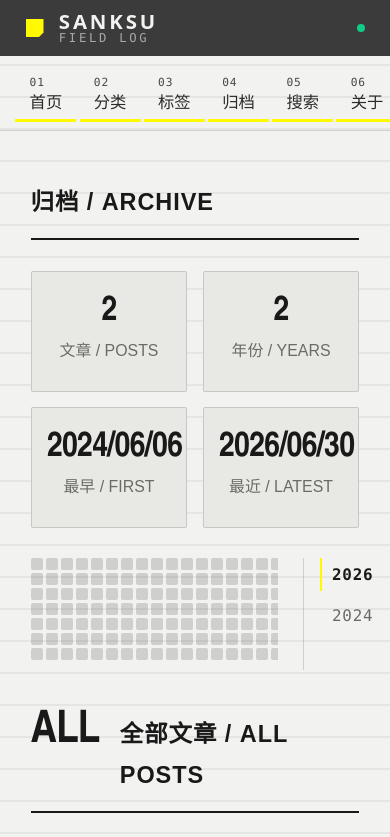
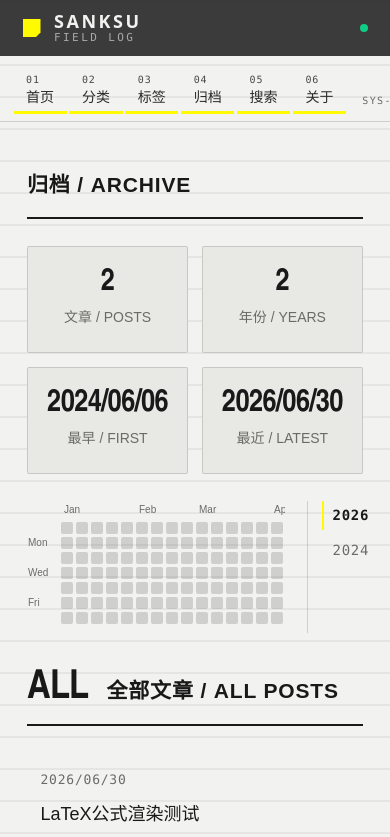
Before and after one commit to Sanksu/sanksu.github.io, an Astro site: page /archive in a window 390 px wide. Shown: the top 837 px of the page. Built offline with nearby package versions, Linux system fonts and the light colour scheme; Astro itself is replaced by a stand-in of ours; some packages are replaced by stand-ins of ours.

Commit message:
feat: 迁移 MDX + 搜索索引重构 + 深色模式修复 + 依赖精简
- 文章从 .md 迁移到 .mdx（修复块级公式 KaTeX 渲染，支持多行公式）
- 搜索索引改为 Astro API 路由原生生成（src/pages/search-index.json.ts），
  移除独立脚本 + js-yaml 依赖
- 深色模式修复：head 主题脚本误用 { 包裹导致从不执行，改纯 JS IIFE
- stripHtml 剥离星号但保留下划线（搜索一致性）
- 搜索淡入简化单 rAF；归档贡献图月份/星期标签（英文）
- create-post.ts 生成 .mdx；移除 playwright/js-yaml/@types 等冗余依赖
- 全部页面字号取整

```diff
--- a/astro.config.mjs
+++ b/astro.config.mjs
@@ -1,6 +1,7 @@
 // @ts-check
 import { defineConfig } from 'astro/config'
 import sitemap from '@astrojs/sitemap'
+import mdx from '@astrojs/mdx'
 import remarkMath from 'remark-math'
 import rehypeKatex from 'rehype-katex'
 
@@ -16,5 +17,5 @@ export default defineConfig({
       wrap: true,
     },
   },
-  integrations: [sitemap()],
+  integrations: [sitemap(), mdx()],
 })
--- a/scripts/create-post.ts
+++ b/scripts/create-post.ts
@@ -58,7 +58,7 @@ function main() {
   const tags = parseList(args[2])
   const date = formatDate()
   const slug = slugify(title)
-  const filename = `${date}-${slug}.md`
+  const filename = `${date}-${slug}.mdx`
   const filePath = path.join(process.cwd(), 'src', 'content', 'posts', filename)
 
   if (fs.existsSync(filePath)) {
--- a/src/content/config.ts
+++ b/src/content/config.ts
@@ -2,8 +2,8 @@ import { defineCollection, z } from 'astro:content'
 
 /**
  * 文章内容集合
- * 从 `src/content/posts/` 目录读取 Markdown 文章
- * 文件名格式：`YYYY-MM-DD-slug.md`，slug 由文件名自动派生（去除日期前缀）
+ * 从 `src/content/posts/` 目录读取 Markdown/MDX 文章
+ * 文件名格式：`YYYY-MM-DD-slug.md` 或 `.mdx`，slug 由文件名自动派生（去除日期前缀）
  */
 const posts = defineCollection({
   type: 'content',
--- a/src/pages/archive/index.astro
+++ b/src/pages/archive/index.astro
@@ -10,7 +10,7 @@ const posts = await getVisiblePosts()
 const totalPosts = posts.length
 const firstDate = posts.length ? posts[posts.length - 1].data.date : null
 const lastDate = posts.length ? posts[0].data.date : null
-const years = posts.length ? new Set(posts.map(p => p.data.date.getFullYear())) : new Set()
+const years = posts.length ? new Set(posts.map(p => p.data.date.getFullYear())) : new Set<number>()
 
 // 构建贡献图数据：key = YYYY-MM-DD，value = 当日文章数
 const postByDate = new Map<string, number>()
@@ -27,7 +27,10 @@ const yearsSorted = Array.from(years).sort((a, b) => b - a)
 interface ContribCell { date: Date; level: number }
 interface ContribYear { year: number; weeks: ContribCell[][] }
 
-const contribYears: ContribYear[] = yearsSorted.map(year => {
+// 月份标签：每列顶部显示，仅当该列是该月第一列时显示月份简写（GitHub 风格）
+const MONTH_ABBR = ['Jan', 'Feb', 'Mar', 'Apr', 'May', 'Jun', 'Jul', 'Aug', 'Sep', 'Oct', 'Nov', 'Dec']
+
+function buildContribYear(year: number, postByDate: Map<string, number>): { year: number; weeks: ContribCell[][]; monthLabels: (string | null)[] } {
   const weeks: ContribCell[][] = []
   const end = new Date(year, 11, 31)
   const cur = new Date(year, 0, 1)
@@ -47,8 +50,24 @@ const contribYears: ContribYear[] = yearsSorted.map(year => {
     cur.setDate(cur.getDate() + 1)
   }
   if (week.length > 0) weeks.push(week)
-  return { year, weeks }
-})
+
+  // 月份标签：每列取第一天，若月份变化则标记
+  const monthLabels: (string | null)[] = []
+  let lastMonth = -1
+  for (const w of weeks) {
+    const firstDay = w.find(c => c.date.getFullYear() === year) ?? w[0]
+    const m = firstDay.date.getMonth()
+    if (m !== lastMonth) {
+      monthLabels.push(MONTH_ABBR[m])
+      lastMonth = m
+    } else {
+      monthLabels.push(null)
+    }
+  }
+  return { year, weeks, monthLabels }
+}
+
+const contribYears = yearsSorted.map(year => buildContribYear(year, postByDate))
 
 /** 格式化日期为 YYYY-MM-DD */
 function dateKey(d: Date): string {
@@ -92,23 +111,35 @@ function dateKey(d: Date): string {
     <section class="ek-contrib-panel ek-reveal">
       <div class="ek-contrib-view">
         {contribYears.map((cy, i) => (
-          <div
-            class="ek-contrib"
-            data-year-panel={cy.year}
-            hidden={i !== 0}
-            aria-label={`${cy.year} 年文章发布分布`}
-          >
-            {cy.weeks.map((w, wi) => (
-              <div class="ek-contrib__col" key={wi}>
-                {w.map((cell, ci) => (
-                  <span
-                    class={`ek-contrib__cell ek-contrib__cell--${cell.level}`}
-                    key={ci}
-                    title={cell.level > 0 ? `${dateKey(cell.date)}: ${cell.level} 篇` : ''}
-                  />
+          <div class="ek-contrib" data-year-panel={cy.year} hidden={i !== 0} aria-label={`${cy.year} 年文章发布分布`}>
+            {/* 顶部月份行 */}
+            <div class="ek-contrib__months" aria-hidden="true">
+              <span class="ek-contrib__label-gutter"></span>
+              {cy.monthLabels.map((label) => (
+                <span class="ek-contrib__month">{label ?? ''}</span>
+              ))}
+            </div>
+            <div class="ek-contrib__body">
+              {/* 左侧星期标签 */}
+              <div class="ek-contrib__days" aria-hidden="true">
+                {['', 'Mon', '', 'Wed', '', 'Fri', ''].map((d) => (
+                  <span class="ek-contrib__day">{d}</span>
                 ))}
               </div>
-            ))}
+              {/* 图网格 */}
+              <div class="ek-contrib__grid">
+                {cy.weeks.map((w) => (
+                  <div class="ek-contrib__col">
+                    {w.map((cell) => (
+                      <span
+                        class={`ek-contrib__cell ek-contrib__cell--${cell.level}`}
+                        title={cell.level > 0 ? `${dateKey(cell.date)}: ${cell.level} 篇` : ''}
+                      />
+                    ))}
+                  </div>
+                ))}
+              </div>
+            </div>
           </div>
         ))}
       </div>
--- a/src/styles/global.scss
+++ b/src/styles/global.scss
@@ -30,7 +30,7 @@
 
 html {
   scroll-behavior: smooth;
-  font-size: 20.4px;
+  font-size: 18px;
 }
 
 body {
@@ -140,7 +140,7 @@ body::after {
 
 .ek-brand__text small {
   font-family: var(--ek-font-mono);
-  font-size: 0.6rem;
+  font-size: 11px;
   letter-spacing: 0.22em;
   color: var(--ek-panel-text);
   opacity: 0.6;
@@ -151,7 +151,7 @@ body::after {
   align-items: center;
   gap: 0.6rem;
   font-family: var(--ek-font-mono);
-  font-size: 0.7rem;
+  font-size: 13px;
   letter-spacing: 0.12em;
   color: var(--ek-panel-text);
   opacity: 0.8;
@@ -209,7 +209,7 @@ body::after {
 
 .ek-rail__index {
   font-family: var(--ek-font-mono);
-  font-size: 0.65rem;
+  font-size: 12px;
   letter-spacing: 0.08em;
   opacity: 0.85;
   min-width: 20px;
@@ -222,13 +222,13 @@ body::after {
 }
 
 .ek-rail__label-cn {
-  font-size: 0.92rem;
+  font-size: 17px;
   font-weight: 500;
 }
 
 .ek-rail__label-en {
   font-family: var(--ek-font-mono);
-  font-size: 0.55rem;
+  font-size: 10px;
   letter-spacing: 0.16em;
   opacity: 0.7;
   text-transform: uppercase;
@@ -268,7 +268,7 @@ body::after {
 
 .ek-rail__foot-code {
   font-family: var(--ek-font-mono);
-  font-size: 0.6rem;
+  font-size: 11px;
   letter-spacing: 0.14em;
   color: var(--ek-muted);
 }
@@ -284,7 +284,7 @@ body::after {
   background: var(--ek-paper);
   color: var(--ek-ink);
   cursor: pointer;
-  font-size: 0.85rem;
+  font-size: 15px;
   line-height: 1;
   transition: color var(--ek-motion-direct) var(--ek-ease), background var(--ek-motion-direct) var(--ek-ease), border-color var(--ek-motion-direct) var(--ek-ease);
 }
@@ -313,7 +313,7 @@ body::after {
   gap: 1rem;
   padding: 1rem clamp(1.5rem, 4vw, 3.5rem);
   flex-wrap: wrap;
-  font-size: 0.8rem;
+  font-size: 14px;
 }
 
 .ek-dock__section {
@@ -331,7 +331,7 @@ body::after {
 
 .ek-dock__sys {
   font-family: var(--ek-font-mono);
-  font-size: 0.62rem;
+  font-size: 11px;
   letter-spacing: 0.16em;
   opacity: 0.7;
 }
@@ -353,7 +353,7 @@ body::after {
   align-items: center;
   gap: 0.4rem;
   font-family: var(--ek-font-mono);
-  font-size: 0.68rem;
+  font-size: 12px;
   letter-spacing: 0.12em;
   border: 1px solid var(--ek-panel-text);
   border-radius: var(--ek-radius);
@@ -396,7 +396,7 @@ body::after {
   border: 1px solid var(--ek-line-strong);
   border-radius: var(--ek-radius);
   cursor: pointer;
-  font-size: 1.05rem;
+  font-size: 19px;
   transition: color var(--ek-motion-direct) var(--ek-ease), background var(--ek-motion-direct) var(--ek-ease), transform var(--ek-motion-direct) var(--ek-ease);
 }
 
@@ -438,7 +438,7 @@ body::after {
 
 .ek-section-title__index {
   font-family: var(--ek-font-display);
-  font-size: 2.2rem;
+  font-size: 40px;
   font-weight: 700;
   line-height: 1;
   color: var(--ek-ink);
@@ -446,7 +446,7 @@ body::after {
 }
 
 .ek-section-title__text {
-  font-size: 1.15rem;
+  font-size: 21px;
   font-weight: 600;
   letter-spacing: 0.04em;
 }
@@ -454,7 +454,7 @@ body::after {
 .ek-section-title__meta {
   margin-left: auto;
   font-family: var(--ek-font-mono);
-  font-size: 0.7rem;
+  font-size: 13px;
   letter-spacing: 0.12em;
   color: var(--ek-muted);
 }
@@ -498,7 +498,7 @@ body::after {
 
 .ek-list__date {
   font-family: var(--ek-font-mono);
-  font-size: 0.72rem;
+  font-size: 13px;
   letter-spacing: 0.06em;
   color: var(--ek-muted);
 }
@@ -525,7 +525,7 @@ body::after {
 
 .ek-chip {
   font-family: var(--ek-font-mono);
-  font-size: 0.62rem;
+  font-size: 11px;
   letter-spacing: 0.08em;
   color: var(--ek-muted);
   border: 1px solid var(--ek-line-strong);
@@ -550,7 +550,7 @@ body::after {
 
 .ek-cloud a {
   font-family: var(--ek-font-mono);
-  font-size: 0.75rem;
+  font-size: 14px;
   letter-spacing: 0.06em;
   color: var(--ek-ink);
   border: 1px solid var(--ek-line-strong);
@@ -567,7 +567,7 @@ body::after {
 
 .ek-tag-count {
   font-family: var(--ek-font-mono);
-  font-size: 0.62rem;
+  font-size: 11px;
   color: var(--ek-muted);
   margin-left: 0.35rem;
 }
@@ -625,14 +625,14 @@ body::after {
 
 .ek-post-meta__label {
   font-family: var(--ek-font-mono);
-  font-size: 0.58rem;
+  font-size: 10px;
   letter-spacing: 0.14em;
   text-transform: uppercase;
   color: var(--ek-muted);
 }
 
 .ek-post-meta__value {
-  font-size: 0.85rem;
+  font-size: 15px;
   font-weight: 500;
 }
 
@@ -643,7 +643,7 @@ body::after {
 }
 
 .ek-prose h2 {
-  font-size: 1.35rem;
+  font-size: 24px;
   font-weight: 600;
   margin: 2.5rem 0 1rem;
   padding-bottom: 0.5rem;
@@ -662,7 +662,7 @@ body::after {
 }
 
 .ek-prose h3 {
-  font-size: 1.12rem;
+  font-size: 20px;
   font-weight: 600;
   margin: 2rem 0 0.75rem;
 }
@@ -732,7 +732,7 @@ body::after {
   width: 100%;
   border-collapse: collapse;
   margin: 1.5rem 0;
-  font-size: 0.9rem;
+  font-size: 16px;
 }
 
 .ek-prose th,
@@ -768,7 +768,7 @@ body::after {
   padding: 1.1rem 1rem;
   overflow-x: auto;
   line-height: 1.65;
-  font-size: 0.85rem;
+  font-size: 15px;
   margin: 1.5rem 0;
 }
 
@@ -806,7 +806,7 @@ body::after {
   top: 0.5rem;
   left: 0.85rem;
   font-family: var(--ek-font-mono);
-  font-size: 0.6rem;
+  font-size: 11px;
   letter-spacing: 0.12em;
   color: var(--ek-code-text);
   opacity: 0.6;
@@ -816,7 +816,7 @@ body::after {
 
 .ek-copy-btn {
   font-family: var(--ek-font-mono);
-  font-size: 0.62rem;
+  font-size: 11px;
   letter-spacing: 0.08em;
   padding: 0.25rem 0.6rem;
   border: 1px solid var(--ek-code-text);
@@ -840,7 +840,7 @@ body::after {
   position: sticky;
   top: calc(var(--ek-topbar-h) + 1.5rem);
   align-self: start;
-  font-size: 0.82rem;
+  font-size: 15px;
   border-left: 1px solid var(--ek-line-strong);
   padding-left: 1.1rem;
   max-height: calc(100vh - var(--ek-topbar-h) - 3rem);
@@ -849,7 +849,7 @@ body::after {
 
 .ek-toc__title {
   font-family: var(--ek-font-mono);
-  font-size: 0.78rem;
+  font-size: 14px;
   letter-spacing: 0.18em;
   text-transform: uppercase;
   color: var(--ek-muted);
@@ -906,12 +906,12 @@ body::after {
 
 .ek-toc .ek-toc__lvl3 a {
   padding-left: 2rem;
-  font-size: 0.78rem;
+  font-size: 14px;
 }
 
 .ek-toc .ek-toc__lvl4 a {
   padding-left: 3rem;
-  font-size: 0.76rem;
+  font-size: 14px;
 }
 
 /* 上一篇/下一篇 */
@@ -946,14 +946,14 @@ body::after {
 
 .ek-postnav__label {
   font-family: var(--ek-font-mono);
-  font-size: 0.62rem;
+  font-size: 11px;
   letter-spacing: 0.14em;
   text-transform: uppercase;
   color: var(--ek-muted);
 }
 
 .ek-postnav__title {
-  font-size: 0.92rem;
+  font-size: 17px;
   font-weight: 500;
 }
 
@@ -1029,7 +1029,7 @@ body::after {
   width: 100%;
   padding: 0.9rem 1.1rem;
   font-family: var(--ek-font-mono);
-  font-size: 0.95rem;
+  font-size: 17px;
   border: 2px solid var(--ek-ink);
   border-radius: var(--ek-radius);
   background: var(--ek-paper-raised);
@@ -1048,7 +1048,7 @@ body::after {
   align-items: baseline;
   gap: 0.5rem;
   font-family: var(--ek-font-tech);
-  font-size: 0.85rem;
+  font-size: 15px;
   font-weight: 600;
   letter-spacing: 0.08em;
   color: var(--ek-ink);
@@ -1085,7 +1085,7 @@ body::after {
 
 .ek-search-list .ek-search-content {
   color: var(--ek-muted);
-  font-size: 0.85rem;
+  font-size: 15px;
   margin: 0.25rem 0 0;
 }
 
@@ -1137,7 +1137,7 @@ body::after {
 .ek-stat__value {
   display: block;
   font-family: var(--ek-font-display);
-  font-size: 1.7rem;
+  font-size: 31px;
   font-weight: 700;
   line-height: 1.1;
   letter-spacing: -0.02em;
@@ -1145,7 +1145,7 @@ body::after {
 
 .ek-stat__label {
   color: var(--ek-muted);
-  font-size: 0.78rem;
+  font-size: 14px;
   margin-top: 0.15rem;
 }
 
@@ -1195,12 +1195,12 @@ body::after {
 .ek-social__label {
   font-family: var(--ek-font-tech);
   font-weight: 600;
-  font-size: 0.9rem;
+  font-size: 16px;
 }
 
 .ek-social__url {
   font-family: var(--ek-font-mono);
-  font-size: 0.72rem;
+  font-size: 13px;
   color: var(--ek-muted);
 }
 
@@ -1223,7 +1223,7 @@ body::after {
 
 .ek-contrib-year {
   font-family: var(--ek-font-mono);
-  font-size: 0.78rem;
+  font-size: 14px;
   letter-spacing: 0.05em;
   color: var(--ek-muted);
   background: none;
@@ -1251,14 +1251,63 @@ body::after {
 
 /* GitHub 式贡献图 */
 .ek-contrib {
+  overflow-x: auto;
+  padding-bottom: 0.5rem;
+}
+
+.ek-contrib[hidden] {
+  display: none;
+}
+
+/* 顶部月份行 */
+.ek-contrib__months {
+  display: flex;
+  gap: 3px;
+  margin-bottom: 4px;
+}
+
+.ek-contrib__label-gutter {
+  width: 28px;
+  flex-shrink: 0;
+  margin-right: 6px;
+}
+
+.ek-contrib__month {
+  font-size: 10px;
+  color: var(--ek-muted);
+  flex-shrink: 0;
+  width: 12px;
+  white-space: nowrap;
+  overflow: visible;
+}
+
+/* 主体：星期标签 + 网格 */
+.ek-contrib__body {
+  display: flex;
+  gap: 6px;
+}
+
+.ek-contrib__days {
+  display: flex;
+  flex-direction: column;
+  gap: 3px;
+  flex-shrink: 0;
+}
+
+.ek-contrib__day {
+  font-size: 10px;
+  color: var(--ek-muted);
+  width: 28px;
+  height: 12px;
+  line-height: 12px;
+  text-align: left;
+  padding-left: 1px;
+}
+
+.ek-contrib__grid {
   display: flex;
   gap: 3px;
   overflow-x: auto;
-  padding-bottom: 0.5rem;
-}
-
-.ek-contrib[hidden] {
-  display: none;
 }
 
 .ek-contrib__col {
@@ -1326,26 +1375,26 @@ body::after {
 
 .ek-timeline__year {
   font-family: var(--ek-font-display);
-  font-size: 1.3rem;
+  font-size: 23px;
   font-weight: 700;
   letter-spacing: -0.02em;
 }
 
 .ek-timeline__content h3 {
-  font-size: 0.95rem;
+  font-size: 17px;
   font-weight: 600;
   margin: 0 0 0.2rem;
 }
 
 .ek-timeline__content p {
   color: var(--ek-muted);
-  font-size: 0.85rem;
+  font-size: 15px;
   margin: 0 0 0.3rem;
 }
 
 .ek-timeline__link {
   font-family: var(--ek-font-mono);
-  font-size: 0.7rem;
+  font-size: 13px;
   color: var(--ek-ink);
   text-decoration: underline;
   text-underline-offset: 3px;
@@ -1400,7 +1449,7 @@ body::after {
 
 .ek-project p {
   color: var(--ek-muted);
-  font-size: 0.85rem;
+  font-size: 15px;
   margin: 0;
 }
 
@@ -1413,7 +1462,7 @@ body::after {
 
 .ek-project__tag {
   font-family: var(--ek-font-mono);
-  font-size: 0.62rem;
+  font-size: 11px;
   letter-spacing: 0.06em;
   color: var(--ek-ink);
   border: 1px solid var(--ek-line-strong);
@@ -1459,7 +1508,7 @@ body::after {
 .ek-404__btn {
   display: inline-block;
   font-family: var(--ek-font-tech);
-  font-size: 0.85rem;
+  font-size: 15px;
   letter-spacing: 0.08em;
   color: var(--ek-signal-ink);
   background: var(--ek-signal);
@@ -1530,7 +1579,7 @@ body::after {
 
 .ek-boot__text {
   font-family: var(--ek-font-mono);
-  font-size: 0.72rem;
+  font-size: 13px;
   letter-spacing: 0.3em;
   color: var(--ek-ink);
   opacity: 0.85;
@@ -1603,11 +1652,11 @@ body::after {
   }
 
   .ek-rail__index {
-    font-size: 0.55rem;
+    font-size: 10px;
   }
 
   .ek-rail__label-cn {
-    font-size: 0.8rem;
+    font-size: 14px;
   }
 
   .ek-rail__label-en {
@@ -1644,7 +1693,7 @@ body::after {
   }
 
   .ek-rail__foot-code {
-    font-size: 0.55rem;
+    font-size: 10px;
   }
 
   .ek-post-layout {
```
Also changed, not shown: package.json (+3 -5 lines), scripts/generate-search-index.ts (deleted, +0 -85 lines), src/content/posts/2026-06-30-LaTeX草稿测试.mdx (renamed from src/content/posts/2026-06-30-LaTeX草稿测试.md, +27 -9 lines), src/layouts/BaseLayout.astro (+7 -9 lines), src/lib/utils.ts (+12 -3 lines), src/pages/search-index.json.ts (added, +39 -0 lines), src/pages/search/index.astro (+13 -4 lines), src/content/posts/2024-06-06-SlimeVR-BMI270.mdx (renamed from src/content/posts/2024-06-06-SlimeVR-BMI270.md), 1 other file.
